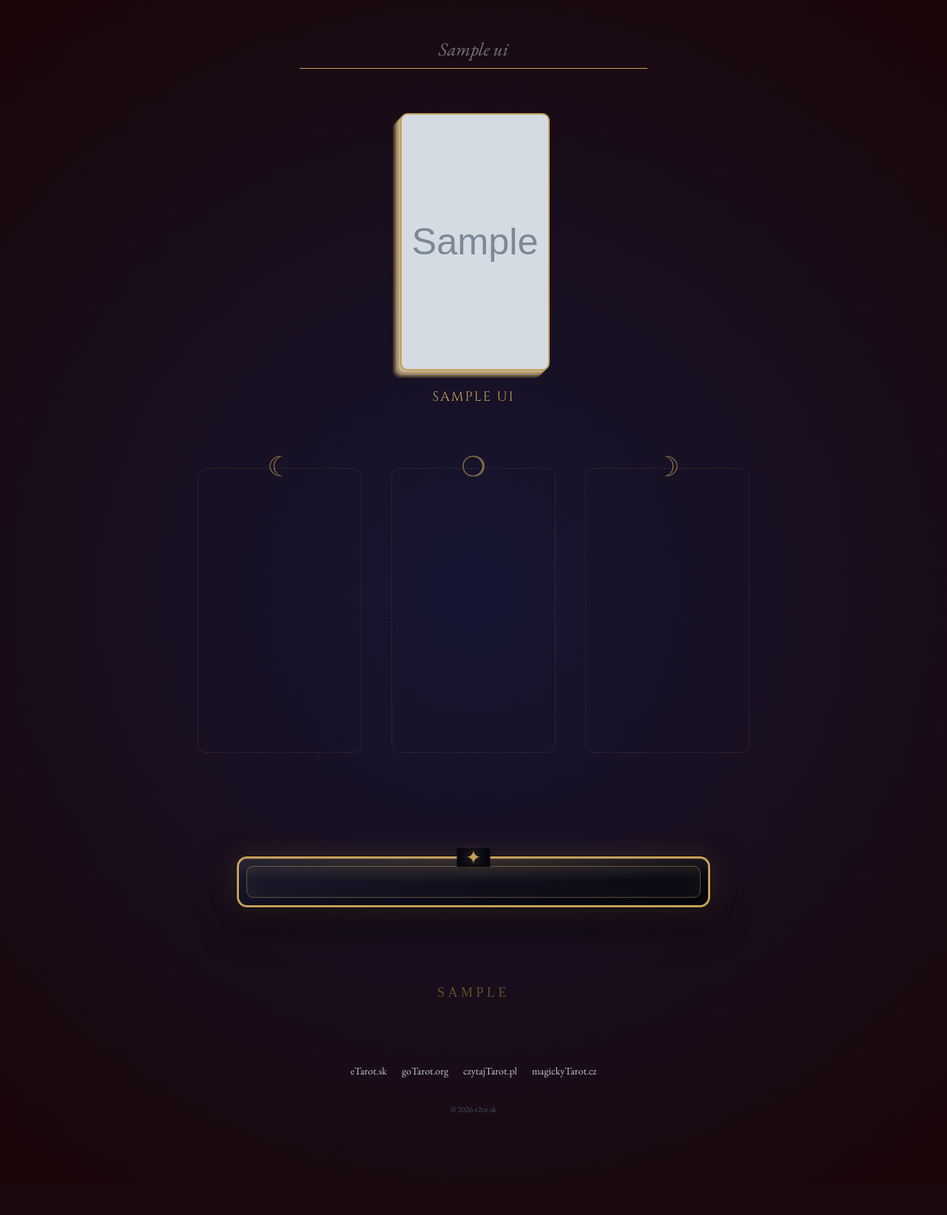
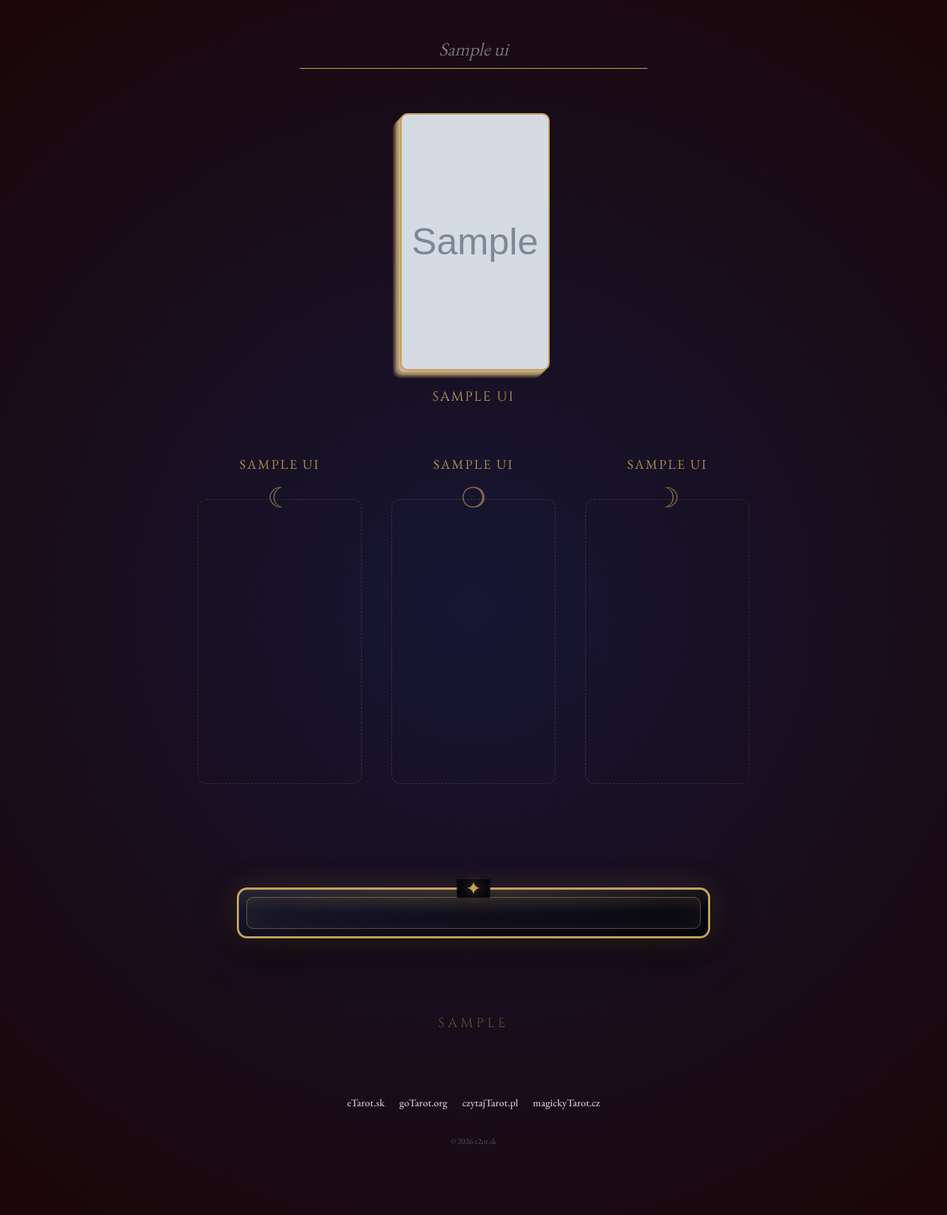
Before and after one commit to akofakt2/Mytarot, a Python web app: template templates/index.html in a window 1280 px wide. Shown: the part 95-1738 px from the top of the page at 74% size. Before the commit the page ends 1600 px from the top, so only its background shows below. Run offline with Jinja, Linux system fonts and the light colour scheme; the template is opened without the code that fills it: most values are stand-ins (such as "Sample title", 1, 10 or a date in 2020); grey boxes marked "Sample" are stand-in pictures.

Commit message:
drobne design upravy

```diff
--- a/static/script.js
+++ b/static/script.js
@@ -91,7 +91,7 @@ function focusQuestionAndReveal() {
 function isAccessGranted() {
     const limitRaw = localStorage.getItem('last_reading');
     // Ak v pamäti nič nie je, používateľ môže veštiť
-    if (!limitRaw) return ;
+    if (!limitRaw) return 0;
 
     const limitDate = parseInt(limitRaw, 10);
     const now = Date.now();
@@ -150,6 +150,7 @@ const SoundManager = (() => {
 
 // Ošetrenie nebezpečných znakov pre prevenciu XSS útokov
 function escapeHtml(s) {
+    s = s.replace(/^\* /gm, '- ');
     const HTML_ESC = new Map([['&', '&amp;'], ['<', '&lt;'], ['>', '&gt;'], ['"', '&quot;'], ["'", '&#39;']]);
     return String(s ?? '').replace(/[&<>"']/g, (ch) => HTML_ESC.get(ch) ?? ch);
 }
--- a/static/style.css
+++ b/static/style.css
@@ -796,10 +796,29 @@ h3 {
     }
 }
 
+.spread-area > div {
+    display: flex;
+    flex-direction: column; /* Uloží nadpis a kartu pekne pod seba */
+    align-items: center;    /* TOTO JE MÁGIA: Vycentruje nadpis presne na stred karty pod ním! */
+}
+
+.spread-area h3 {
+    text-align: center;         /* Vycentruje text presne na stred nad kartu */
+    color: var(--card-gold);             /* Tvoja zlatá farba (môžeš upraviť podľa potreby) */
+    opacity: 0.6;
+    font-size: 0.9rem;          /* Trochu menšie písmo, aby nekričalo viac ako karta */
+    text-transform: uppercase;  /* Všetko veľkými písmenami (MINULOST) */
+    letter-spacing: 2px;        /* Zväčšené medzery medzi písmenami (robí to profi dojem) */
+    font-weight: normal;        /* Zruší základné tučné písmo pre h3, bude to elegantnejšie */
+    margin-bottom: 12px;        /* Medzera medzi nadpisom a samotným slotom (kartou) */
+    margin-top: 0;              /* Zruší zbytočnú medzeru zhora */
+    opacity: 0.85;              /* Text bude na 85% viditeľný, jemne splynie s pozadím */
+}
+
 /**** seo hacks ****/
 h2.seo-subtle {
     /* Typografia */
-    font-family: 'Playfair Display', serif; /* Alebo váš súčasný font */
+    font-family: var(--font-heading);
     font-size: 0.9rem; /* Menšia veľkosť pôsobí prémiovejšie */
     font-weight: 300;
     text-transform: uppercase;
--- a/templates/includes/head_common.html
+++ b/templates/includes/head_common.html
@@ -8,9 +8,7 @@
 <meta property="og:site_name" content="Výklad tarotu">
 <meta name="twitter:card" content="summary_large_image">
 
-<link
-    href="https://fonts.googleapis.com/css2?family=Cinzel:wght@400;700&family=EB+Garamond:ital,wght@0,400;0,600;1,400&display=swap"
-    rel="stylesheet">
+<link href="https://fonts.googleapis.com/css2?family=Cinzel:wght@400;700&family=EB+Garamond:wght@400;500&display=swap" rel="stylesheet">
 <link rel="stylesheet" href="{{ url_for('static', filename='style.css') }}">
 
 {% if ga_id or ads_id %}
--- a/templates/index.html
+++ b/templates/index.html
@@ -31,14 +31,17 @@
         </div>
 
         <div class="spread-area">
-            <div class="slot" id="slot-0" data-label="☾">
-                <h3 class="visually-hidden">{{ui.card_of_past}}</h3>
+            <div >
+                <h3>{{ui.reading_label_past}}</h3>
+                <div class="slot" id="slot-0" data-label="☾"></div>
             </div>
-            <div class="slot" id="slot-1" data-label="❍">
-                <h3 class="visually-hidden">{{ui.card_of_presence}}</h3>
+            <div>
+                <h3>{{ui.reading_label_present}}</h3>
+                <div class="slot" id="slot-1" data-label="❍"></div>
             </div>
-            <div class="slot" id="slot-2" data-label="☽">
-                <h3 class="visually-hidden">{{ui.card_of_future}}</h3>
+            <div>
+                <h3>{{ui.reading_label_future}}</h3>
+                <div class="slot" id="slot-2" data-label="☽"></div>
             </div>
         </div>
 
@@ -46,9 +49,11 @@
             <div class="reading-panel">
                 <div class="loading-state" id="loadingState">{{ ui.loading }}</div>
                 <div class="final-reading" id="finalReading"></div>
+                <div style="text-align: center;">
                 <button class="new-reading-btn" id="newReadingBtn" type="button" aria-hidden="true">
                     {{ ui.new_reading }}
                 </button>
+                </div>
             </div>
         </div>
         <h2 class="seo-subtle">{{ ui.app_h2 }}</h2>
```
